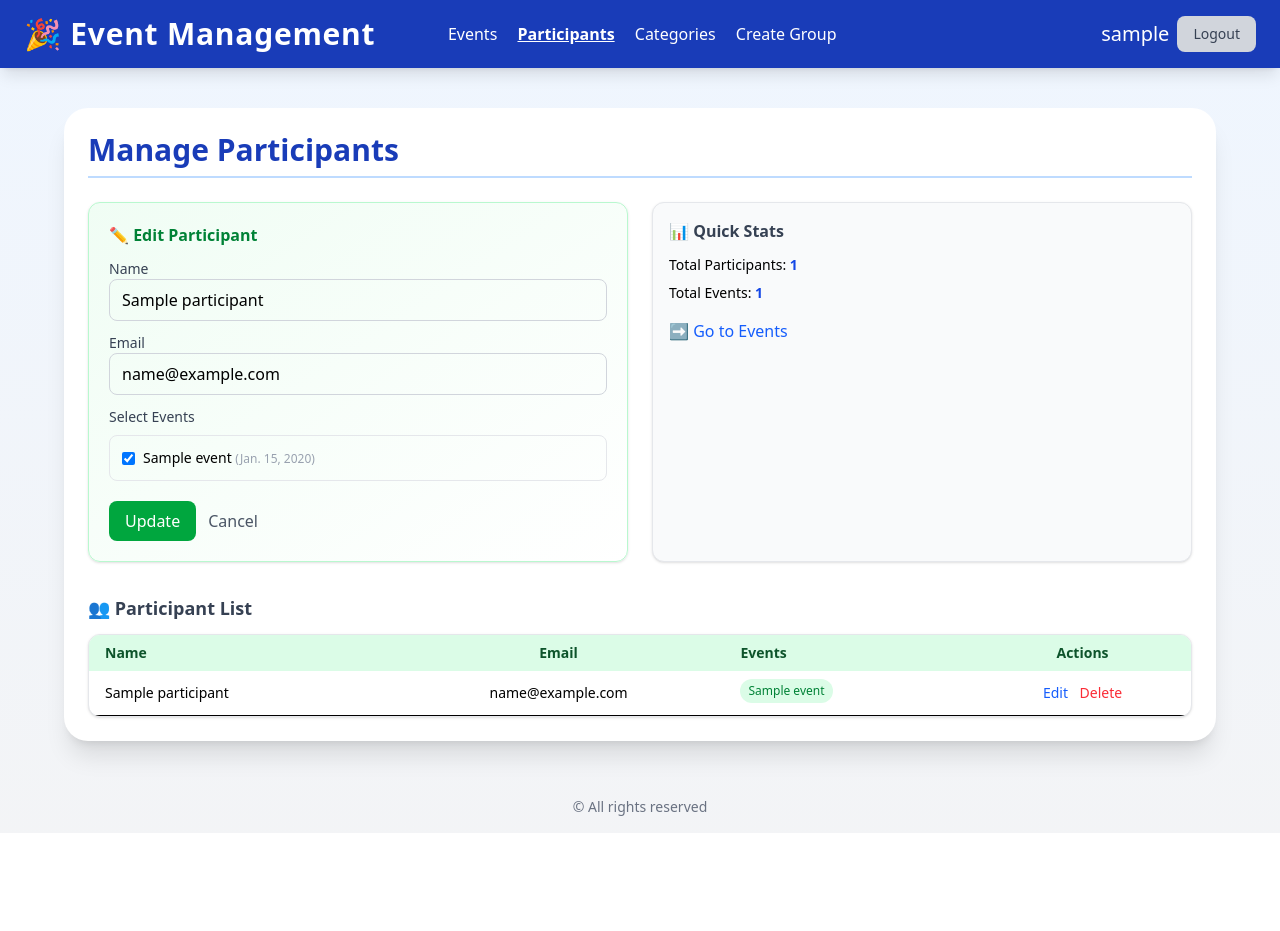
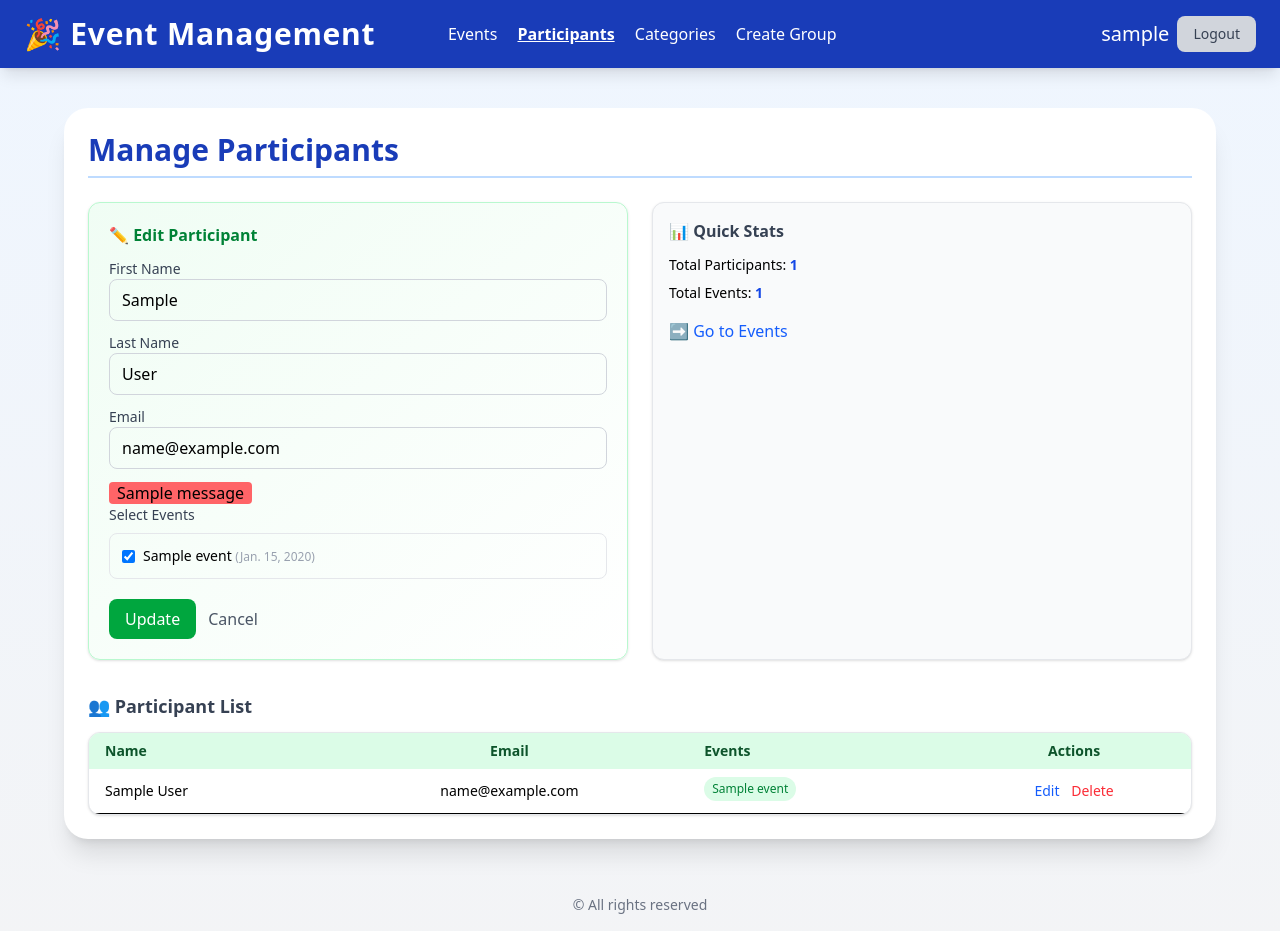
Before and after one commit to anisul770/event_management, a Django app: page /event/participants/?edit=1 in a window 1280 px wide. Before the commit the page ends 831 px from the top, so only its background shows below. Run offline with Django 5.2, Linux system fonts and the light colour scheme; a user stored in the database is signed in; tables that the repository leaves empty hold one stand-in row (values such as "Sample post"); one stand-in notice (Sample message) is shown.

Commit message:
changed m2m field from participants to event

```diff
--- a/event/forms.py
+++ b/event/forms.py
@@ -4,12 +4,12 @@ from event.models import Event, Participant, Category
 class EventForm(forms.ModelForm):
     class Meta:
         model = Event
-        fields = ['name', 'description', 'date', 'time', 'location', 'category']
+        fields = ['name', 'description', 'date', 'time', 'location', 'participants','category']
 
 class ParticipantForm(forms.ModelForm):
     class Meta:
         model = Participant
-        fields = ['name', 'email', 'events']
+        fields = ['first_name','last_name', 'email']
 
 class CategoryForm(forms.ModelForm):
     class Meta:
--- a/event/models.py
+++ b/event/models.py
@@ -10,6 +10,17 @@ class Category(models.Model):
     def __str__(self):
         return self.name
 
+class Participant(models.Model):
+    """Represents an individual attending one or more events."""
+    first_name = models.CharField(max_length=100)
+    last_name = models.CharField(max_length=100,blank=True)
+    email = models.EmailField(unique=True)
+
+    @property
+    def total_events(self):
+        """Returns number of events the participant is attending."""
+        return self.events.count()
+
 
 class Event(models.Model):
     """Main event model linking to Category and Participants."""
@@ -18,10 +29,10 @@ class Event(models.Model):
     date = models.DateField()
     time = models.TimeField()
     location = models.CharField(max_length=200, blank=True)
+    participants = models.ManyToManyField(Participant,related_name="events", blank=True)
     category = models.ForeignKey(
         Category,
-        on_delete=models.CASCADE,
-        related_name="events"
+        on_delete=models.CASCADE
     )
 
     def __str__(self):
@@ -36,18 +47,3 @@ class Event(models.Model):
     def participant_count(self):
         """Returns number of participants for this event."""
         return self.participants.count()
-
-
-class Participant(models.Model):
-    """Represents an individual attending one or more events."""
-    name = models.CharField(max_length=100)
-    email = models.EmailField(unique=True)
-    events = models.ManyToManyField(Event,related_name="participants", blank=True)
-
-    def __str__(self):
-        return self.name
-
-    @property
-    def total_events(self):
-        """Returns number of events the participant is attending."""
-        return self.events.count()
--- a/event/templates/participant.html
+++ b/event/templates/participant.html
@@ -14,17 +14,25 @@
       <input type="hidden" name="id" value="{{ selected.id }}">
 
       <div>
-        <label class="block text-sm font-medium text-gray-700">Name</label>
-        <input type="text" name="name" value="{{ selected.name|default:'' }}" required
+        <label class="block text-sm font-medium text-gray-700">First Name</label>
+        <input type="text" name="first_name" value="{{ selected.first_name|default:'' }}" required
                class="w-full border border-gray-300 rounded-lg px-3 py-2 focus:ring-2 focus:ring-green-400">
       </div>
-
+      <div>
+        <label class="block text-sm font-medium text-gray-700">Last Name</label>
+        <input type="text" name="last_name" value="{{ selected.last_name|default:'' }}" required
+               class="w-full border border-gray-300 rounded-lg px-3 py-2 focus:ring-2 focus:ring-green-400">
+      </div>
       <div>
         <label class="block text-sm font-medium text-gray-700">Email</label>
         <input type="email" name="email" value="{{ selected.email|default:'' }}" required
                class="w-full border border-gray-300 rounded-lg px-3 py-2 focus:ring-2 focus:ring-green-400">
       </div>
-
+      {% if messages %}
+        {% for m in messages %}
+          <span class="bg-red-400 px-2 rounded-sm">{{m}}</span>
+        {% endfor %}
+      {% endif %}
       <div>
         <label class="block text-sm font-medium text-gray-700 mb-2">Select Events</label>
         <div class="grid sm:grid-cols-2 gap-2 max-h-48 overflow-y-auto border border-gray-200 rounded-lg p-2">
@@ -80,7 +88,7 @@
       <tbody>
         {% for p in participants %}
         <tr class="hover:bg-green-50 transition">
-          <td class="py-2 px-4 border-b">{{ p.name }}</td>
+          <td class="py-2 px-4 border-b">{{ p.first_name }} {{ p.last_name }}</td>
           <td class="py-2 px-4 border-b text-center">{{ p.email }}</td>
           <td class="py-2 px-4 border-b">
             {% for e in p.events.all %}
--- a/event/views.py
+++ b/event/views.py
@@ -72,6 +72,7 @@ def event_page(request):
         date = request.POST.get('date')
         time = request.POST.get('time')
         location = request.POST.get('location', '').strip()
+        participant_ids = request.POST.getlist('participants')  # IMPORTANT: checkboxes => getlist
         category_id = request.POST.get('category')
 
         if eid:  # ✅ Updating existing
@@ -83,8 +84,9 @@ def event_page(request):
             event.location = location
             event.category_id = category_id
             event.save()
+            event.participants.set(participant_ids)
         else:  # ✅ Creating new
-            Event.objects.create(
+            e = Event.objects.create(
                 name=name,
                 description=description,
                 date=date,
@@ -92,7 +94,7 @@ def event_page(request):
                 location=location,
                 category_id=category_id
             )
-
+            e.participants.set(participant_ids)
         return redirect('event_page')
 
     # LIST + SEARCH
@@ -106,7 +108,7 @@ def event_page(request):
     if category_filter:
         events = events.filter(category_id=category_filter)
 
-    # No property conflict — rename annotation
+    # No property conflict — rename annotationszd
     events = events.annotate(total_participants=Count('participants'))
     categories = Category.objects.all()
     total_participants = Participant.objects.count()
@@ -140,19 +142,25 @@ def participant_page(request):
     # CREATE / UPDATE
     if request.method == 'POST' and 'delete_confirm' not in request.POST:
         pid = request.POST.get('id', '').strip()
-        name = request.POST.get('name', '').strip()
+        first_name = request.POST.get('first_name', '').strip()
+        last_name = request.POST.get('last_name', '').strip()
         email = request.POST.get('email', '').strip()
         event_ids = request.POST.getlist('events')  # IMPORTANT: checkboxes => getlist
 
         if pid:
             p = get_object_or_404(Participant, id=pid)
-            p.name = name
+            p.first_name = first_name
+            p.last_name = last_name
             p.email = email
             p.save()
             p.events.set(event_ids)
         else:
-            p = Participant.objects.create(name=name, email=email)
-            p.events.set(event_ids)
+            try:
+                p = Participant.objects.create(first_name=first_name,last_name=last_name, email=email)
+                p.events.set(event_ids)
+            except Exception as e:
+                messages.error(request,"Email already Exist")
+                return redirect('participant_page')
         return redirect('participant_page')
 
     # LIST
--- a/static/css/output.css
+++ b/static/css/output.css
@@ -10,6 +10,7 @@
     --color-red-50: oklch(97.1% 0.013 17.38);
     --color-red-200: oklch(88.5% 0.062 18.334);
     --color-red-300: oklch(80.8% 0.114 19.571);
+    --color-red-400: oklch(70.4% 0.191 22.216);
     --color-red-500: oklch(63.7% 0.237 25.331);
     --color-red-600: oklch(57.7% 0.245 27.325);
     --color-red-700: oklch(50.5% 0.213 27.518);
@@ -65,6 +66,7 @@
     --font-weight-semibold: 600;
     --font-weight-bold: 700;
     --tracking-wide: 0.025em;
+    --radius-sm: 0.25rem;
     --radius-md: 0.375rem;
     --radius-lg: 0.5rem;
     --radius-xl: 0.75rem;
@@ -317,11 +319,17 @@
   .inline-flex {
     display: inline-flex;
   }
+  .table {
+    display: table;
+  }
   .max-h-48 {
     max-height: calc(var(--spacing) * 48);
   }
   .min-h-screen {
     min-height: 100vh;
+  }
+  .w-1 {
+    width: calc(var(--spacing) * 1);
   }
   .w-1\/2 {
     width: calc(1/2 * 100%);
@@ -338,12 +346,18 @@
   .flex-grow {
     flex-grow: 1;
   }
+  .border-collapse {
+    border-collapse: collapse;
+  }
   .-translate-x-24 {
     --tw-translate-x: calc(var(--spacing) * -24);
     translate: var(--tw-translate-x) var(--tw-translate-y);
   }
   .cursor-pointer {
     cursor: pointer;
+  }
+  .resize {
+    resize: both;
   }
   .grid-cols-3 {
     grid-template-columns: repeat(3, minmax(0, 1fr));
@@ -410,6 +424,9 @@
   }
   .rounded-md {
     border-radius: var(--radius-md);
+  }
+  .rounded-sm {
+    border-radius: var(--radius-sm);
   }
   .rounded-xl {
     border-radius: var(--radius-xl);
@@ -488,6 +505,9 @@
   .bg-red-50 {
     background-color: var(--color-red-50);
   }
+  .bg-red-400 {
+    background-color: var(--color-red-400);
+  }
   .bg-red-600 {
     background-color: var(--color-red-600);
   }
@@ -544,6 +564,9 @@
   .p-2 {
     padding: calc(var(--spacing) * 2);
   }
+  .p-3 {
+    padding: calc(var(--spacing) * 3);
+  }
   .p-4 {
     padding: calc(var(--spacing) * 4);
   }
@@ -552,6 +575,9 @@
   }
   .p-6 {
     padding: calc(var(--spacing) * 6);
+  }
+  .p-32 {
+    padding: calc(var(--spacing) * 32);
   }
   .px-1 {
     padding-inline: calc(var(--spacing) * 1);
@@ -704,6 +730,10 @@
   .shadow-xl {
     --tw-shadow: 0 20px 25px -5px var(--tw-shadow-color, rgb(0 0 0 / 0.1)), 0 8px 10px -6px var(--tw-shadow-color, rgb(0 0 0 / 0.1));
     box-shadow: var(--tw-inset-shadow), var(--tw-inset-ring-shadow), var(--tw-ring-offset-shadow), var(--tw-ring-shadow), var(--tw-shadow);
+  }
+  .outline {
+    outline-style: var(--tw-outline-style);
+    outline-width: 1px;
   }
   .transition {
     transition-property: color, background-color, border-color, outline-color, text-decoration-color, fill, stroke, --tw-gradient-from, --tw-gradient-via, --tw-gradient-to, opacity, box-shadow, transform, translate, scale, rotate, filter, -webkit-backdrop-filter, backdrop-filter, display, content-visibility, overlay, pointer-events;
@@ -992,6 +1022,11 @@
   inherits: false;
   initial-value: 0 0 #0000;
 }
+@property --tw-outline-style {
+  syntax: "*";
+  inherits: false;
+  initial-value: solid;
+}
 @property --tw-duration {
   syntax: "*";
   inherits: false;
@@ -1030,6 +1065,7 @@
       --tw-ring-offset-width: 0px;
       --tw-ring-offset-color: #fff;
       --tw-ring-offset-shadow: 0 0 #0000;
+      --tw-outline-style: solid;
       --tw-duration: initial;
     }
   }
```
Also changed, not shown: event/migrations/0006_delete_participant.py (added), event/migrations/0007_participant.py (added), event/migrations/0008_rename_first_name_participant_name_and_more.py (added), event/migrations/0009_remove_participant_events_event_participants_and_more.py (added), event/migrations/0010_alter_event_category.py (added), event/migrations/0011_rename_name_participant_first_name_and_more.py (added), event/templates/admin/admin_nav.html (renamed from users/templates/admin/admin_nav.html), event/templates/admin/assign_role.html (renamed from users/templates/admin/assign_role.html).
